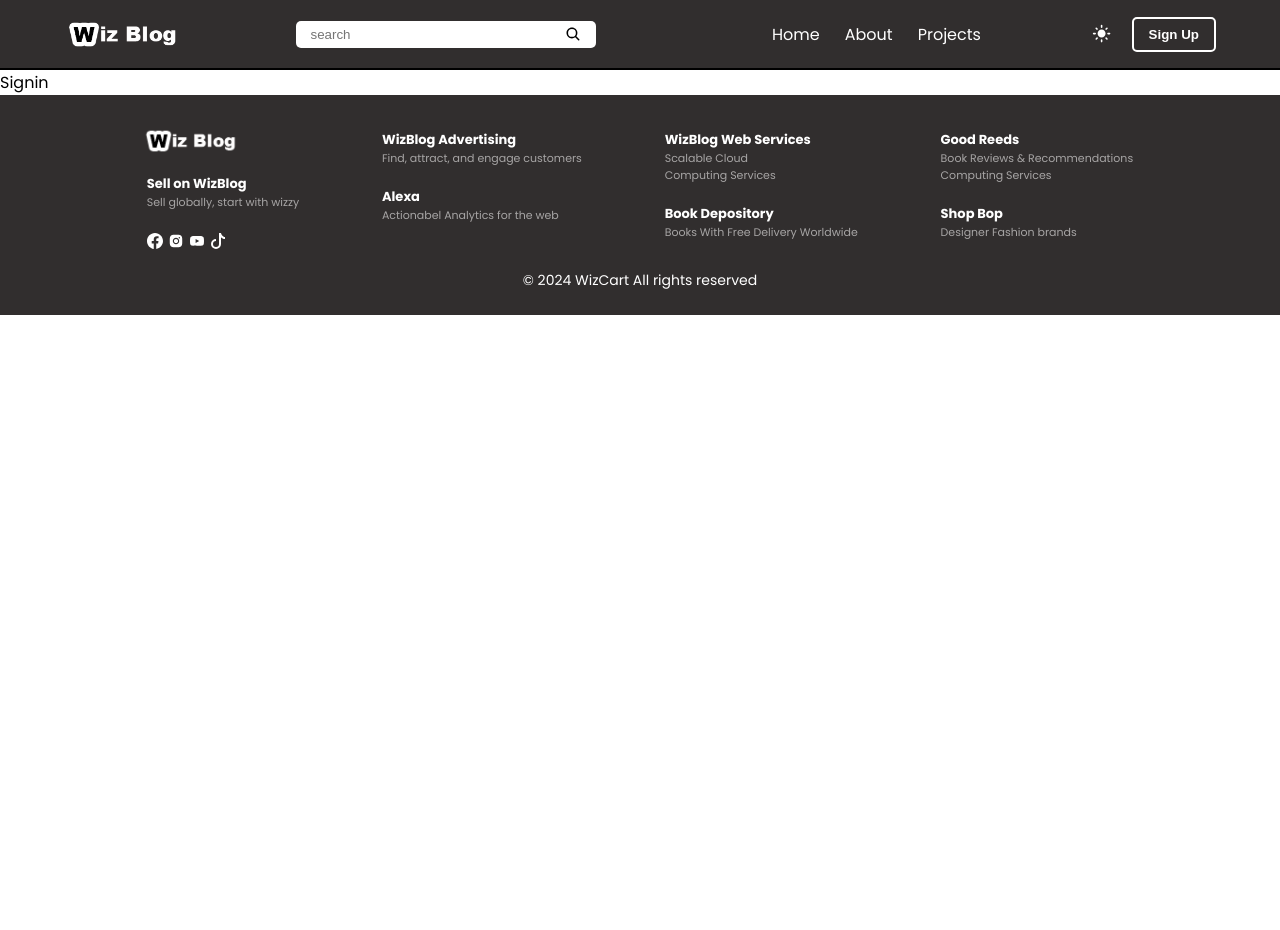
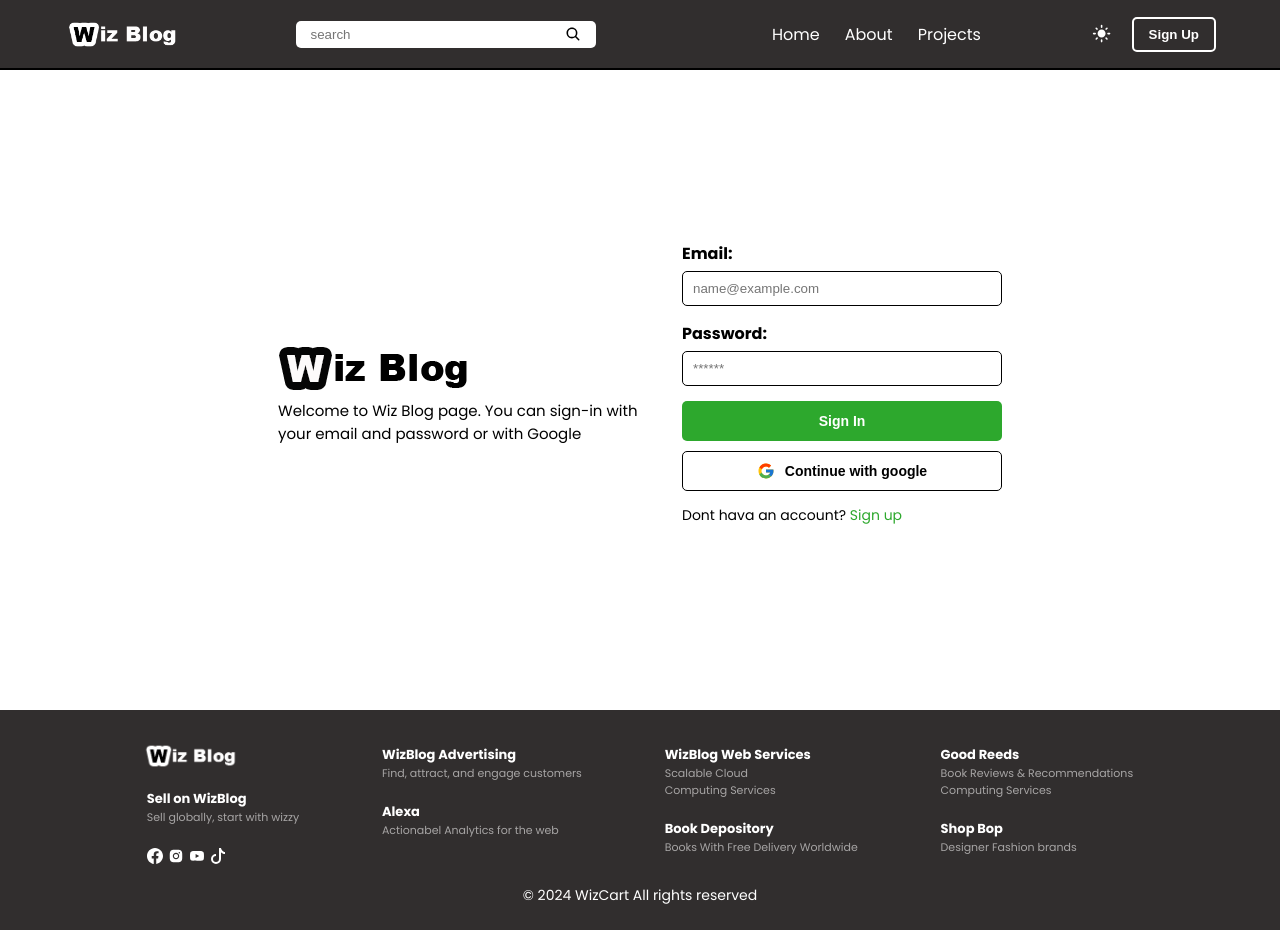
Before and after one commit to Wizeeyung/myMern-blog, a React (Vite) app in the folder client/: page /sign-in in a window 1280 px wide. Before the commit the page ends 800 px from the top, so only its background shows below. Built offline with nearby package versions, Linux system fonts and the light colour scheme.

Commit message:
create sign in page functionality

```diff
--- a/client/src/pages/Signin.jsx
+++ b/client/src/pages/Signin.jsx
@@ -1,7 +1,77 @@
+import '../components/css/signup.css';
+import logo from '../assets/logowizblack.png';
+import { FcGoogle } from "react-icons/fc";
+import { Link, useNavigate } from 'react-router-dom';
+import { useState } from 'react';
+
 
 const Signin = () => {
+  const [formData, setFormData] = useState({});
+  const [errorMessage, setErrorMessage] = useState(null);
+  const [loading, setLoading] = useState(false);
+  const navigate = useNavigate()
+
+  const handleChange = (e) => {
+    setFormData({...formData, [e.target.id]: e.target.value.trim()})
+    console.log(formData)
+  };
+
+  const handleSubmit = async(e) => {
+    e.preventDefault();
+
+    if(!formData.email || !formData.password){
+      return setErrorMessage('Please fill out all fields!!!')
+    }
+    try{
+      setLoading(true)
+      setErrorMessage(null)
+      const res = await fetch('/api/auth/signin', {
+        method: 'POST',
+        headers: { 'Content-Type': 'application/json'},
+        body: JSON.stringify(formData)
+      });
+      const data = await res.json();
+      if(data.success === false){
+        return setErrorMessage(data.message);
+      }
+      setLoading(false);
+      if(res.ok){
+        navigate('/')
+      }
+    }catch (error){
+      setLoading(false);
+      setErrorMessage(error.message);
+
+    }
+  }
+
   return (
-    <div>Signin</div>
+    <div className='signup-container'>
+      <div className='left-signup'>
+        <img src={logo} alt='logo' />
+        <p>Welcome to Wiz Blog page. You can sign-in with your email and password or with Google</p>
+
+      </div>
+      <div className='right-signup'>
+        <form onSubmit={handleSubmit}>
+          <div className='form-div'>
+            <label htmlFor='email'>Email:</label>
+            <input type='email' id='email'  placeholder='name@example.com' onChange={handleChange}/>
+          </div>
+          <div className='form-div'>
+            <label htmlFor='password'>Password:</label>
+            <input type='password' id='password'  placeholder='******' onChange={handleChange}/>
+          </div>
+          {errorMessage && <p className='error-msg'>{errorMessage}</p>}
+          <button className='signup-btn' type='submit' disabled={loading}>{loading ? 'Loading...' : 'Sign In'}</button>
+          <button className='signup-btn2'><FcGoogle /> Continue with google</button>
+
+        </form>
+
+        <p>Dont hava an account?  <Link to='/sign-up'>Sign up</Link></p>
+      </div>
+
+    </div>
   )
 }
 
```
